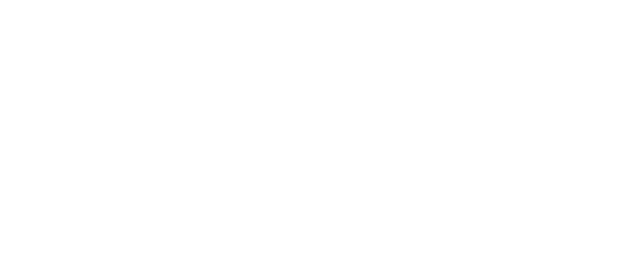
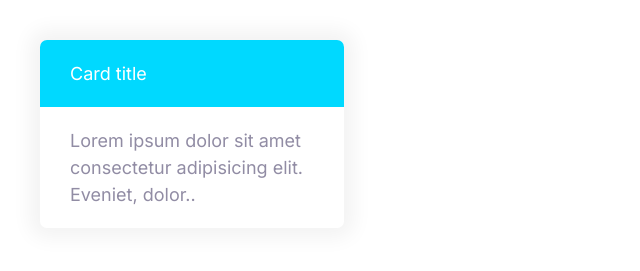
Before and after one commit to LuisoJSM/Hosting_Website-HTML-CSS, a plain HTML site: page index.html in a window 1280 px wide. Shown: the whole page, without its empty margins (0-640 px from the left). Drawn offline with Linux system fonts and the light colour scheme.

Commit message:
Build card component

```diff
--- a/css/styles.css
+++ b/css/styles.css
@@ -284,3 +284,25 @@ a {
     }
 
 }
+
+/* Cards */
+
+.card {
+  border-radius: 7px;
+  box-shadow: 0 0 20px 10px #f3f3f3;
+  overflow: hidden;
+}
+
+.card__header, .card__body {
+  padding: 2rem 3rem;
+}
+
+.card--primary .card__header {
+  background: var(--color-primary);
+  color: #fff;
+}
+
+.card--secondary .card__header {
+  background: var(--color-secondary);
+  color: #fff;
+}
--- a/index.html
+++ b/index.html
@@ -17,5 +17,17 @@
   </head>
   <body>
 
+
+   <div style="width: 30%; padding:4rem">
+     <div class="card card--secondary">
+        <header class="card__header">Card title</header>
+        <div class="card__body">
+            Lorem ipsum dolor sit amet consectetur adipisicing elit. Eveniet, dolor..
+        </div>
+    </div>
+
+   </div>
+
+
   </body>
 </html>
```
Also changed, not shown: components/card.html (added, +8 -0 lines), components/input.html (line endings or trailing spaces).
